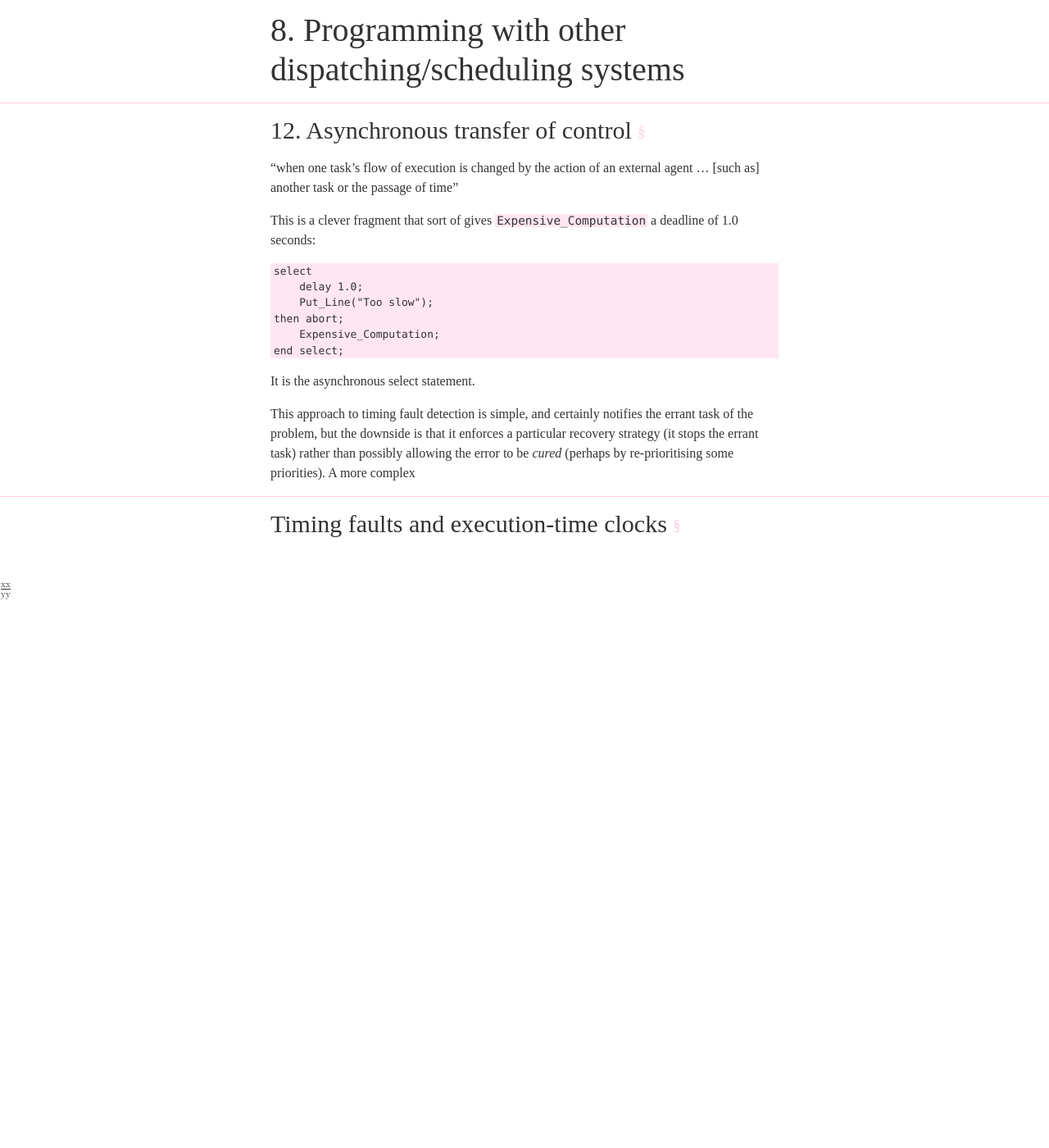
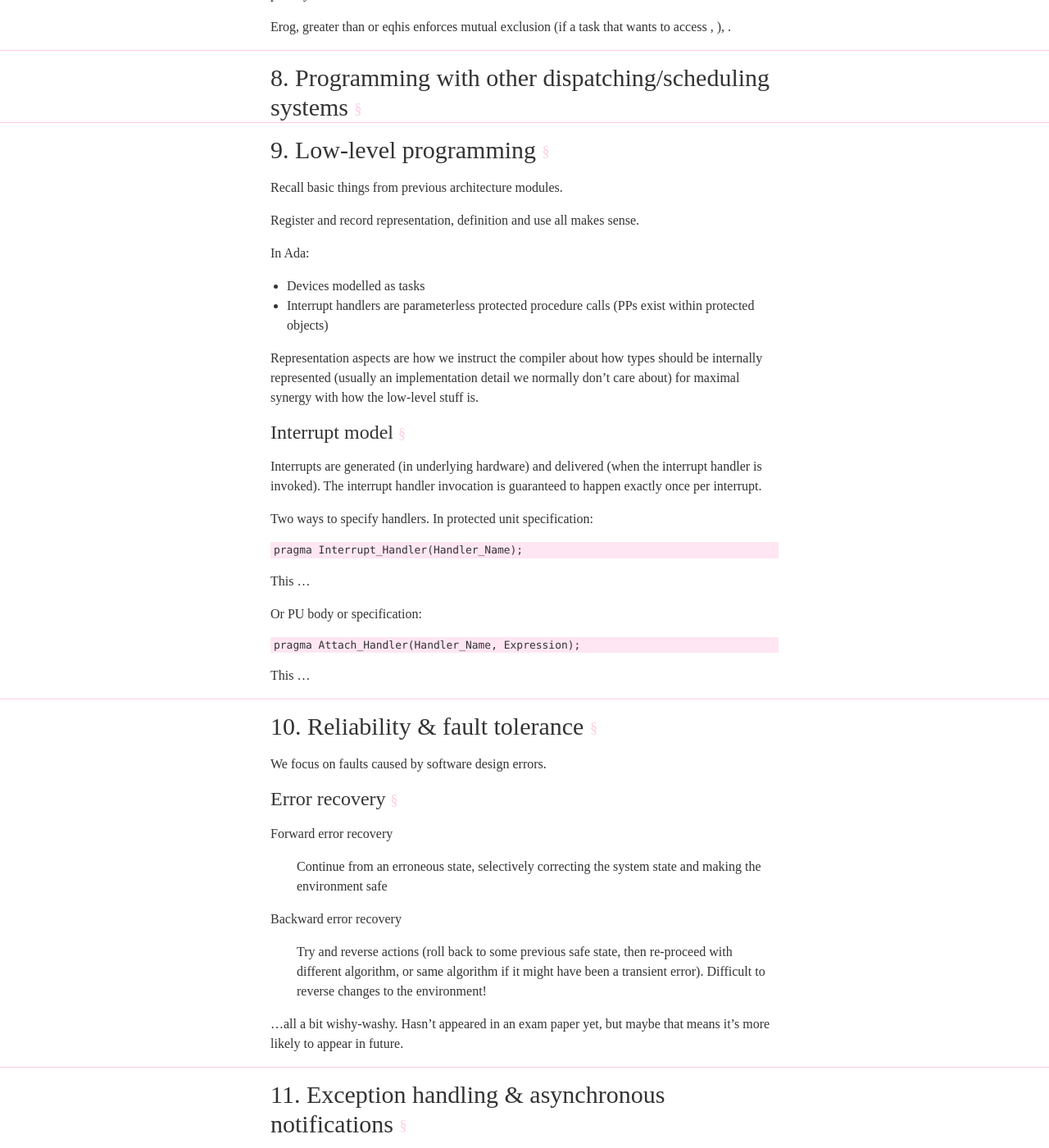
Before and after one commit to jclgoodwin/notes.joshuagoodw.in, a Jekyll site: the page built from pages/arts-spring.md, in a window 1280 px wide and 1400 px high, scrolled down 6880 px. Shown: the whole window at 82% size. Built offline with Jekyll 4.4.1, drawn with Linux system fonts in a browser that asks for light colours; some web fonts are replaced; before the commit the page ends 7611 px from its top, so only the background shows below that; some of the changed text lies outside the part shown.

Commit message:
more ARTS (material getting less relevant?)

```diff
--- a/pages/arts-spring.md
+++ b/pages/arts-spring.md
@@ -131,7 +131,7 @@ Give up if the entry call isn't immediately let through the barrier:
 Clearly, resource control often involves allocating different quantities of resources.
 This quantity might be passed as a parameter. So it's annoying that barriers don't have access to parameters.
 
-(**Bloom's criteria** describes this and other various information that might be useful to know, making the problem even clearer.)
+(**Bloom's criteria** describes this and other various information that might be useful to know, of which many are potentially passed parameters, making the problem even clearer.)
 
 How to solve this? A "double interaction"? That would require atomicity to be done properly, or there'd be an opportunity for unwanted abortion.
 
@@ -302,10 +302,102 @@ We will use the "higher/bigger number, higher/bigger/more important priority" co
 
 ### Priority ceiling locking
 
-Protected objects assigned ceilings.
+Protected objects A assigned a ceiling greater than or equal to the base priority of the highest-priority.
+
+Erog, greater than or eqhis enforces mutual exclusion (if a task that wants to access , ), .
 
 
-# 8. Programming with other dispatching/scheduling systems
+## 8. Programming with other dispatching/scheduling systems
+
+
+
+## 9. Low-level programming
+
+Recall basic things from previous architecture modules.
+
+Register and record representation, definition and use all makes sense.
+
+In Ada:
+
+* Devices modelled as tasks
+* Interrupt handlers are parameterless protected procedure calls (PPs exist within protected objects)
+
+Representation aspects are how we instruct the compiler about how types should be internally represented (usually an implementation detail we normally don't care about) for maximal synergy with how the low-level stuff is.
+
+### Interrupt model
+
+Interrupts are generated (in underlying hardware) and delivered (when the interrupt handler is invoked).
+The interrupt handler invocation is guaranteed to happen exactly once per interrupt.
+
+Two ways to specify handlers. In protected unit specification:
+
+    pragma Interrupt_Handler(Handler_Name);
+
+This ...
+
+Or PU body or specification:
+
+    pragma Attach_Handler(Handler_Name, Expression);
+
+This ...
+
+
+## 10. Reliability & fault tolerance
+
+We focus on faults caused by software design errors.
+
+### Error recovery
+
+Forward error recovery
+
+: Continue from an erroneous state, selectively correcting the system state and making the environment safe
+
+Backward error recovery
+
+: Try and reverse actions (roll back to some previous safe state, then re-proceed with different algorithm, or same algorithm if it might have been a transient error). Difficult to reverse changes to the environment!
+
+
+...all a bit wishy-washy. Hasn't appeared in an exam paper yet, but maybe that means it's more likely to appear in future.
+
+
+## 11. Exception handling & asynchronous notifications
+
+### Exception handling in general
+
+Exception handling allows forward error recovery.
+
+Exception handling may be synchronous or asynchronous.
+Synchronous: as soon as the errant operation is performed, the performer gets the exception.
+Asynchronous: the exception may be raised some time after the error occurs, perhaps even in a different task altogether!
+
+Exceptions may be...
+
+<table>
+<tr>
+<td></td>
+<td></td>
+<th colspan="2" scope="col">Detected by the...</th>
+</tr>
+<tr>
+<td></td>
+<td></td>
+<td>Environment</td>
+<td>Application</td>
+</tr>
+<tr>
+<th rowspan="2">Raised...</th>
+<td>Asynchronously</td>
+<td>Failure of program-defined assertion check</td>
+</tr>
+<tr>
+<td>Synchronously</td>
+<td>Array bounds error, divide by zero</td>
+</tr>
+</table>
+
+### Resumption versus termination model
+
+"Termination" does not mean a program or task terminating, just that
 
 
 ## 12. Asynchronous transfer of control
```
